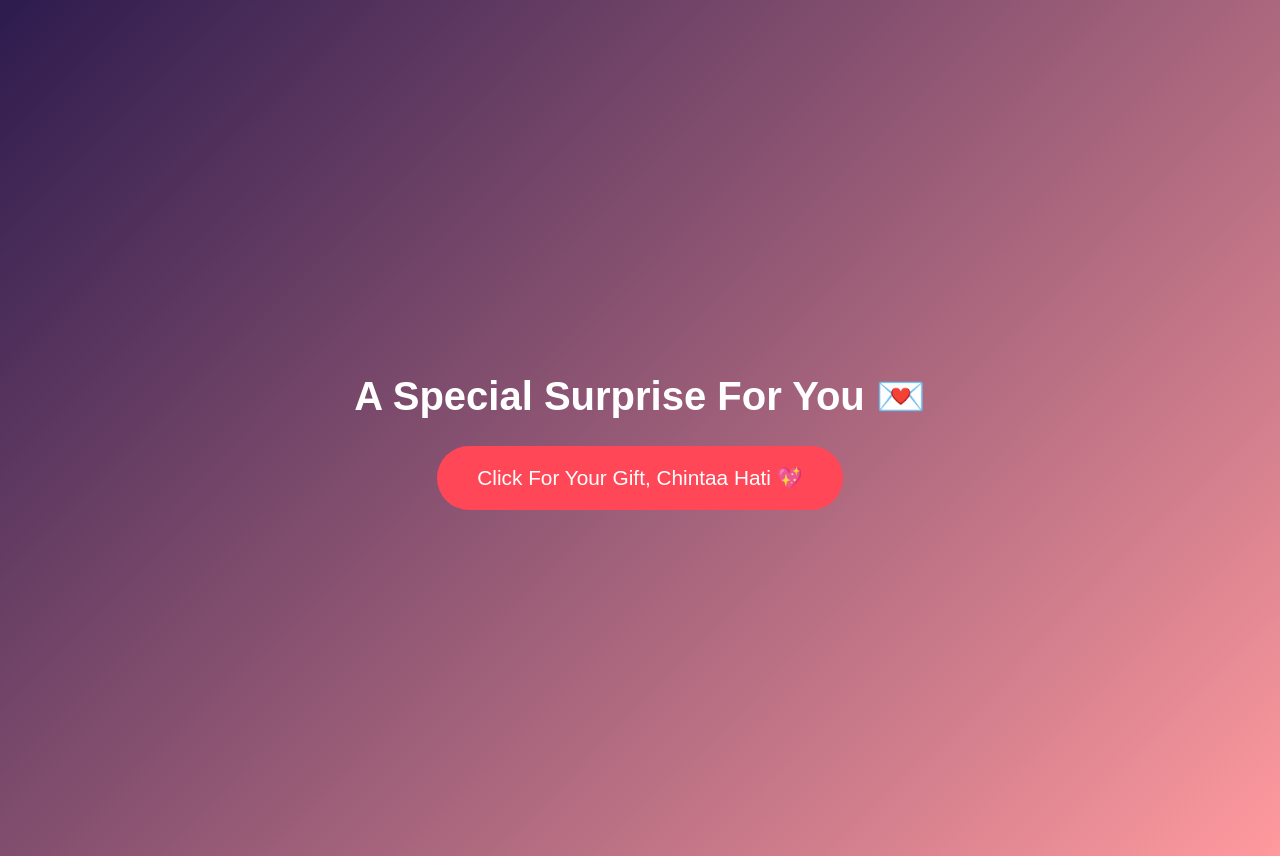
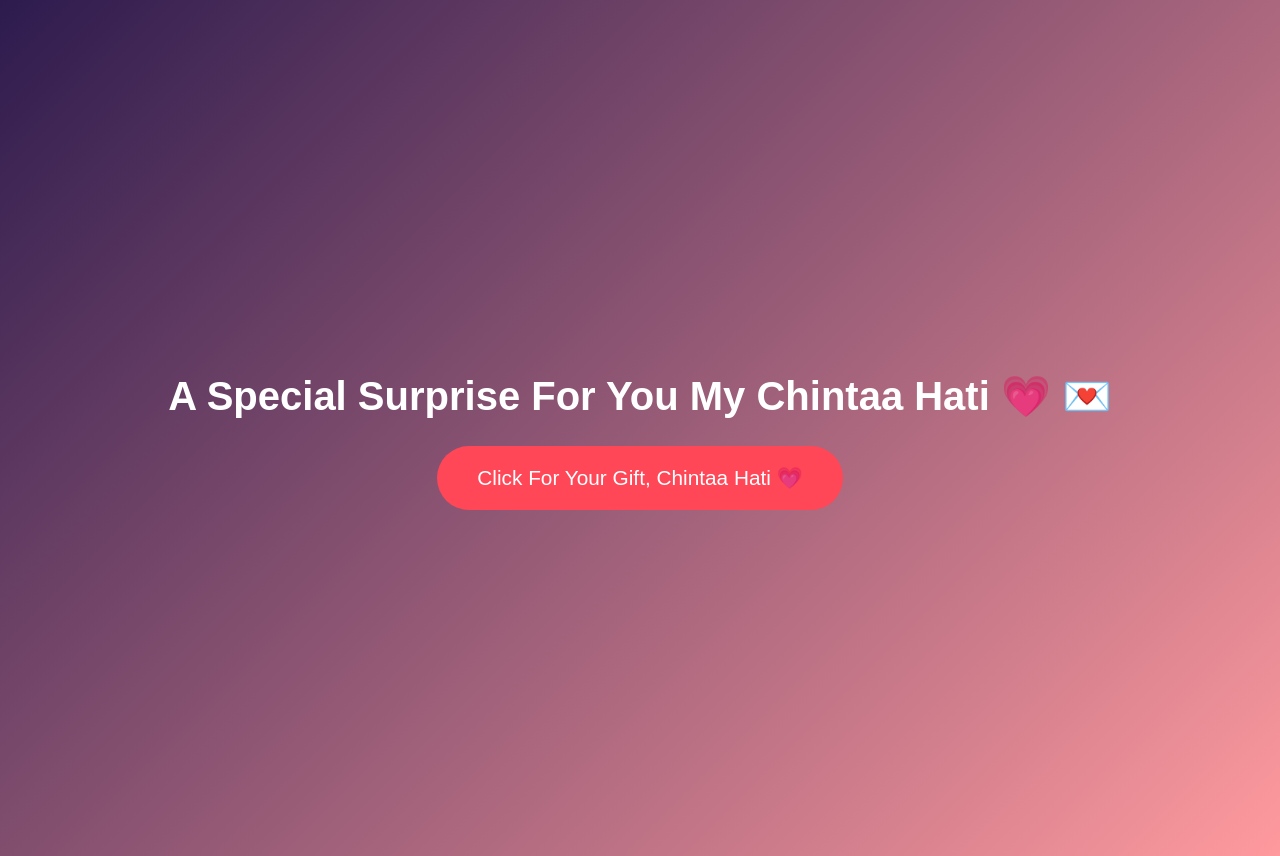
Before and after one commit to m5grzszv5h-dev/birthday-suprise, a plain HTML site: page index.html in a window 1280 px wide. Drawn offline with Linux system fonts and the light colour scheme.

Commit message:
Update index.html

```diff
--- a/index.html
+++ b/index.html
@@ -3,7 +3,7 @@
 <head>
     <meta charset="UTF-8">
 
-    <title>Birthday Surprise 💖</title>
+    <title>Birthday Surprise 💗</title>
 
     <style>
         body {
@@ -79,10 +79,10 @@
 <body>
 
     <div id="start">
-        <h1>A Special Surprise For You 💌</h1>
+        <h1>A Special Surprise For You My Chintaa Hati 💗 💌</h1>
 
         <button onclick="showSurprise()">
-            Click For Your Gift, Chintaa Hati 💖
+            Click For Your Gift, Chintaa Hati 💗
         </button>
     </div>
 
@@ -103,7 +103,7 @@
 
             May Allah bless my seketul Eyraa 🧸💗 <br><br>
 
-            Always be happy with me, loving me as always and don’t ever give up on me and our future okayy 💖<br><br>
+            Always be happy with me, loving me as always and don’t ever give up on me and our future okayy 💗<br><br>
 
             Also always keep the pace for your study okay later we will have graduation together yeayyyy 😻💗<br><br>
 
```
